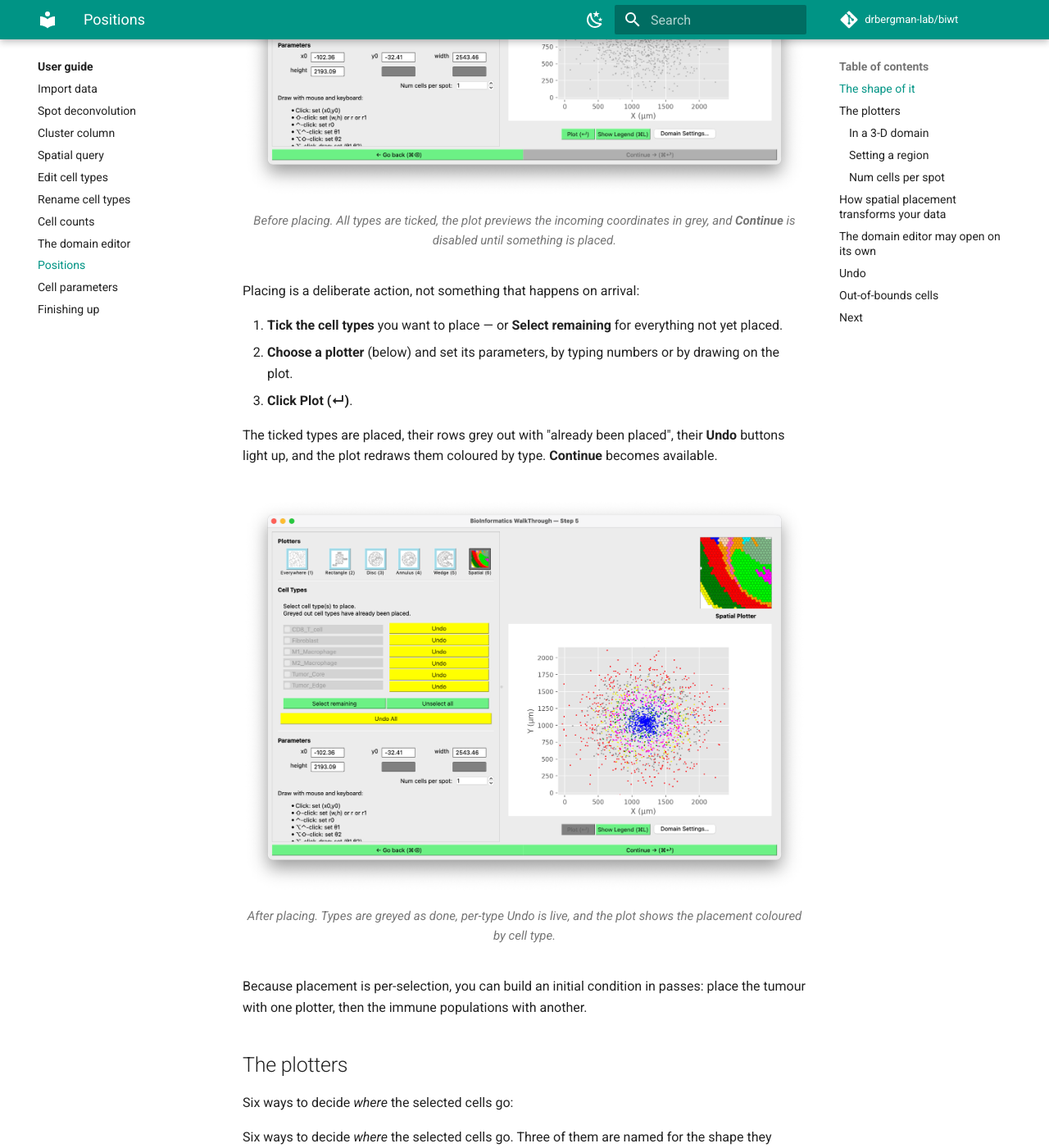
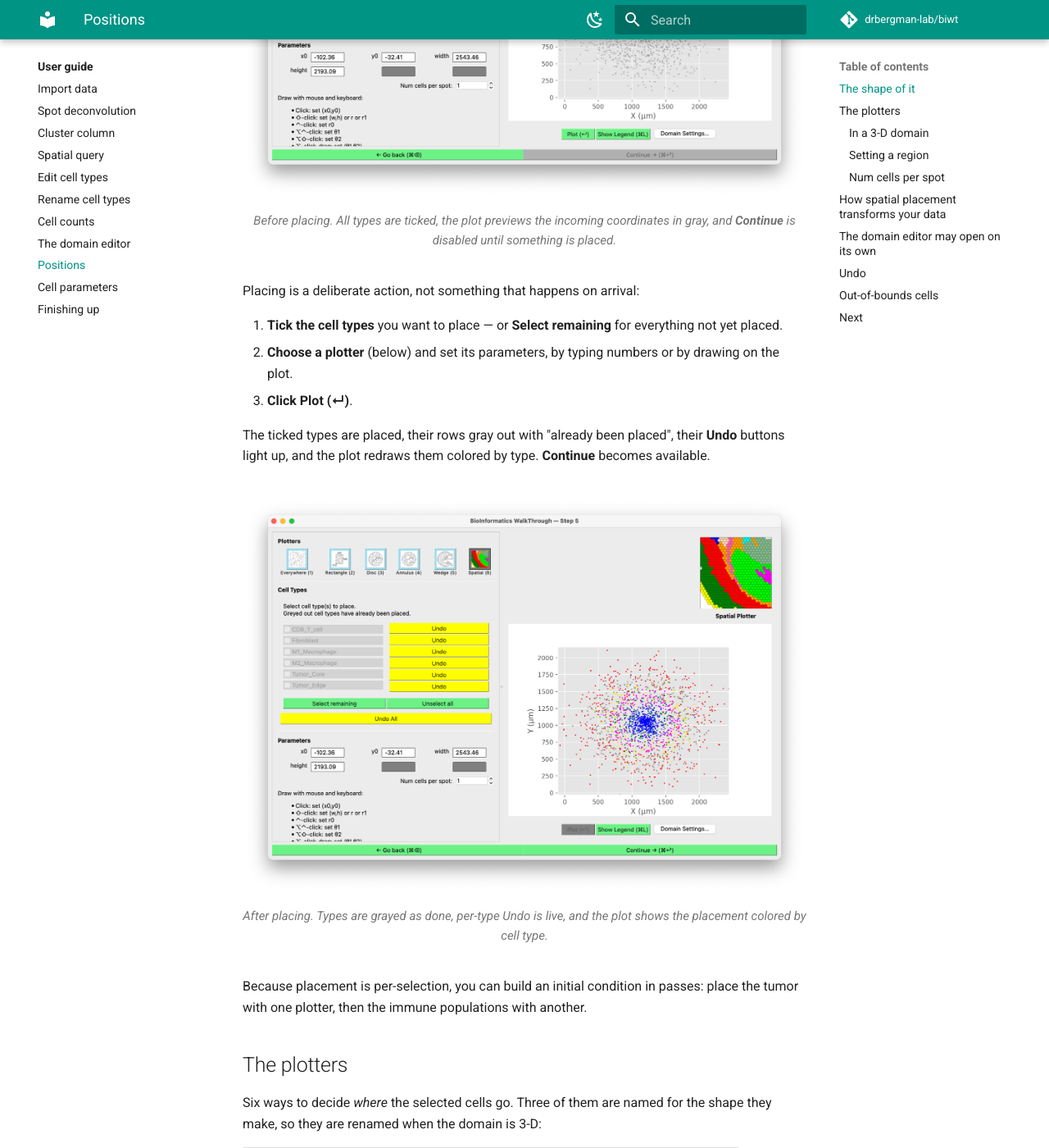
Before and after one commit to drbergman-lab/biwt, an MkDocs documentation site: the page built from docs/guide/positions.md, in a window 1280 px wide and 1400 px high, scrolled down 700 px. Shown: the whole window at 82% size. Built offline with MkDocs 1.6.1 and Material for MkDocs 9.7.7, drawn with Linux system fonts in a browser that asks for light colours; comment, search, counter and statistics services are not loaded; some of the changed text lies outside the part shown.

Commit message:
Docs: simplify the low-probability wording; American spelling throughout
Review follow-up from #11. The recipe claimed a trivially probable type "simply
never wins a cell", which is false — the apportionment has no cutoff, so any
positive probability wins eventually at a large enough Num cells per spot. The
paragraph now just says BIWT places cells according to their relative
probabilities, so such a type gets few or none, and leaves the mechanism to the
collapsed apportionment note below it. That note also gained the precise
version: a steep threshold rather than an absolute one.

Fixes a duplicated sentence in docs/guide/positions.md, shipped in #11 and
currently on main. The 3-D plotter edit anchored on the table and left the
original "Six ways to decide where the selected cells go:" lead-in in place
while adding its own, so the line appeared twice. Scanned the rest of docs/ for
the same class of artifact; this was the only one.

Replaces the remaining British spellings with American ones across docs, source
comments, UI strings and tests: tumour, colour, neighbour, normalised,
initialise, grey, labelled. Deliberately leaves "analysis"/"analyses" alone,
which are correct in American English, and note that both "grey" and "gray" are
valid CSS keywords so the Qt stylesheets were unaffected either way.

Co-Authored-By: Claude Opus 5 <noreply@anthropic.com>

```diff
--- a/docs/guide/positions.md
+++ b/docs/guide/positions.md
@@ -11,7 +11,7 @@ controls below it, and a live plot on the right.
 <figure markdown>
   ![The positions screen before placing, cell types selected](../assets/screenshots/positions-suggested.png)
   <figcaption>Before placing. All types are ticked, the plot previews the incoming
-  coordinates in grey, and <strong>Continue</strong> is disabled until something is
+  coordinates in gray, and <strong>Continue</strong> is disabled until something is
   placed.</figcaption>
 </figure>
 
@@ -23,21 +23,19 @@ Placing is a deliberate action, not something that happens on arrival:
    the plot.
 3. **Click Plot (↵)**.
 
-The ticked types are placed, their rows grey out with "already been placed", their **Undo**
-buttons light up, and the plot redraws them coloured by type. **Continue** becomes available.
+The ticked types are placed, their rows gray out with "already been placed", their **Undo**
+buttons light up, and the plot redraws them colored by type. **Continue** becomes available.
 
 <figure markdown>
-  ![The positions screen after placing, cells coloured by type](../assets/screenshots/positions-plotted.png)
-  <figcaption>After placing. Types are greyed as done, per-type Undo is live, and the plot
-  shows the placement coloured by cell type.</figcaption>
+  ![The positions screen after placing, cells colored by type](../assets/screenshots/positions-plotted.png)
+  <figcaption>After placing. Types are grayed as done, per-type Undo is live, and the plot
+  shows the placement colored by cell type.</figcaption>
 </figure>
 
 Because placement is per-selection, you can build an initial condition in passes: place the
-tumour with one plotter, then the immune populations with another.
+tumor with one plotter, then the immune populations with another.
 
 ## The plotters
-
-Six ways to decide *where* the selected cells go:
 
 Six ways to decide *where* the selected cells go. Three of them are named for the shape they
 make, so they are renamed when the domain is 3-D:
@@ -105,7 +103,7 @@ translation** — nothing else:
    [the domain editor](domain.md)).
 2. The resulting bounding box is centered in the domain.
 
-Because the scale is uniform, aspect ratio is always preserved. A circular tumour stays
+Because the scale is uniform, aspect ratio is always preserved. A circular tumor stays
 circular, and distances between any two cells scale by the same amount.
 
 !!! note "The cells may not fill the domain"
```
Also changed, not shown: docs/guide/cell-counts.md (+3 -3 lines), docs/guide/rename-cell-types.md (+1 -1 lines), docs/index.md (+1 -1 lines), docs/recipes/nonspatial-scrnaseq.md (+2 -2 lines), docs/recipes/spot-deconvolution.md (+9 -5 lines), 7 other files.
